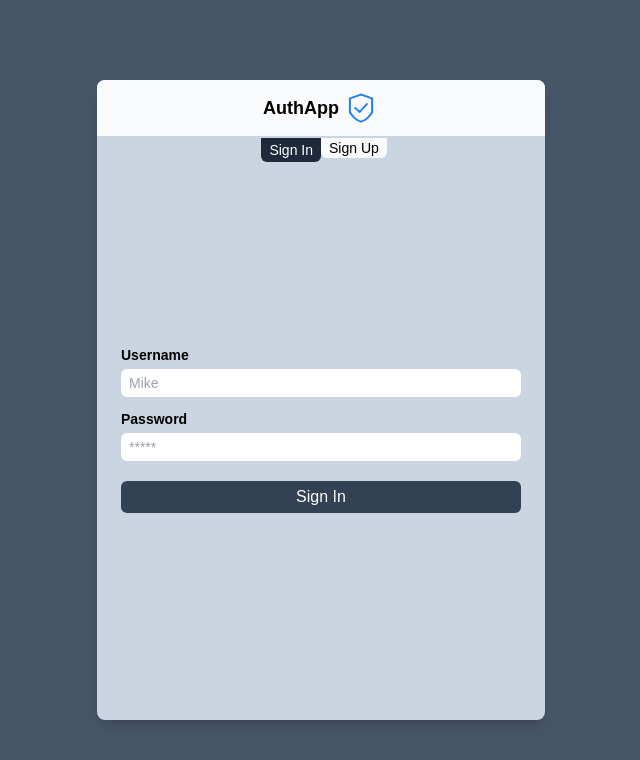
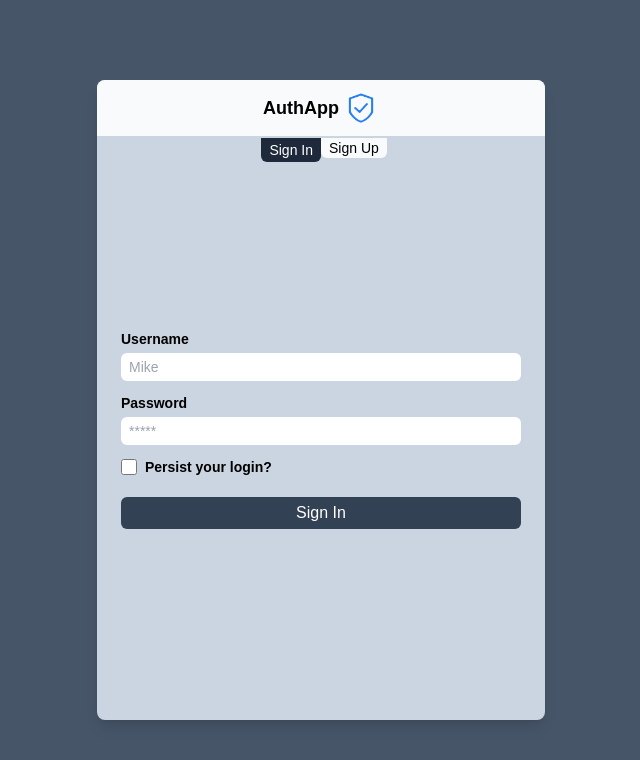
Before and after one commit to Mike5801/RefreshTokenAuth, a React (Vite) app in the folder client/: page / in a window 1280 px wide. Shown: the top 760 px of the page, without its empty margins (319-959 px from the left). Built offline with nearby package versions, Linux system fonts and the light colour scheme; no server answers.

Commit message:
add persisted login

```diff
--- a/client/src/App.tsx
+++ b/client/src/App.tsx
@@ -5,6 +5,7 @@ import HomePage from "./pages/HomePage"
 import LoginPage from "./pages/LoginPage"
 import MyProfile from "./pages/MyProfile"
 import AllUsers from "./pages/AllUsers"
+import PersistLogin from "./components/PersistLogin"
 
 function App() {
   const token = useAppSelector((state) => state.auth.token)
@@ -14,11 +15,13 @@ function App() {
       <BrowserRouter>
         <Routes>
           <Route path="/" element={ <LoginPage /> } />
-          <Route element={ token ? <Layout /> : <Navigate to="/" /> } >
-            <Route path="/home"  element={ <HomePage /> } />
-            <Route path="/my-profile"  element={ <MyProfile /> } />
-            <Route path="/all-users" element={ <AllUsers /> } />
-          </Route>
+            <Route element={ <PersistLogin /> }>
+              <Route element={ token ? <Layout /> : <Navigate to="/" /> } >
+                <Route path="/home" element={ <HomePage /> } />
+                <Route path="/my-profile"  element={ <MyProfile /> } />
+                <Route path="/all-users" element={ <AllUsers /> } />
+              </Route>
+            </Route>
         </Routes>
       </BrowserRouter>
     </div>
--- a/client/src/components/DataGrid/DataGrid.tsx
+++ b/client/src/components/DataGrid/DataGrid.tsx
@@ -1,5 +1,3 @@
-import React from 'react'
-import { useAppSelector } from '../../hooks/reduxHooks'
 import { ReadUser } from '../../interfaces/User'
 import DataGridHeader from './DataGridHeader'
 import DataGridElement from './DataGridElement'
@@ -26,8 +24,8 @@ const DataGrid = ({ users }: Props) => {
           ? users.map((user, id) => (
             <DataGridElement key={id} user={user} />
           ))
-          : (<h1>No hay usuarios</h1>)
-        : (<h1>Cargando...</h1>)
+          : (<h1 className='text-white text-xl'>There are no users</h1>)
+        : (<h1 className='text-white text-xl'>Loading...</h1>)
       }
     </div>
   )
--- a/client/src/components/Input.tsx
+++ b/client/src/components/Input.tsx
@@ -14,7 +14,7 @@ const Input = ({ type, name, label, placeholder, required }: Props) => {
 
   return (
     <div className='flex flex-col w-full gap-1'>
-      <label className='text-sm font-semibold' htmlFor="name">{ label }</label>
+      <label className='text-sm font-semibold' htmlFor={name}>{ label }</label>
       <input
         className='w-full text-sm rounded-md px-2 py-1 focus:ring-2 focus:ring-blue-300 focus:border-blue-300 focus:outline-none placeholder:text-sm'
         {...register(name)} type={ type } id={ name } name={ name } placeholder={ placeholder } required={ required }
--- a/client/src/components/Layout.tsx
+++ b/client/src/components/Layout.tsx
@@ -1,6 +1,7 @@
 import React from 'react'
 import Navbar from './Navbar/Navbar'
 import { Outlet } from 'react-router-dom'
+import PersistLogin from './PersistLogin'
 
 type Props = {}
 
--- /dev/null
+++ b/client/src/components/PersistLogin.tsx
@@ -0,0 +1,47 @@
+import React, { useState, useEffect  } from 'react'
+import { useRefreshTokenQuery } from '../services/sessionQueryHooks'
+import { useNavigate } from 'react-router-dom'
+import { Outlet } from 'react-router-dom'
+import { useAppSelector } from '../hooks/reduxHooks'
+import useUser from '../hooks/useUser'
+
+const PersistLogin = () => {
+  const [isLoading, setIsLoading] = useState(true)
+  const refresh = useRefreshTokenQuery()
+  const token = useAppSelector((state) => state.auth.token)
+  const persist = useAppSelector((state) => state.auth.persist)
+  const navigate = useNavigate()
+  const user = useUser()
+
+  useEffect(() => {
+    const verifyRefreshToken = async () => {
+      try {
+        const newToken = await refresh()
+
+        user(newToken)
+
+      } catch (err) {
+        navigate("/")
+      } finally {
+        setIsLoading(false)
+      }
+    }
+
+    !token ? verifyRefreshToken(): setIsLoading(false)
+  }, [])
+
+  return (
+    <>
+      {
+        !persist
+        ? <Outlet />
+        : isLoading
+          ? <h1 className='text-white text-xl'>Loading...</h1>
+          : <Outlet />
+
+      }
+    </>
+  )
+}
+
+export default PersistLogin
--- a/client/src/features/authSlice.ts
+++ b/client/src/features/authSlice.ts
@@ -1,6 +1,5 @@
 import { createSlice } from '@reduxjs/toolkit'
 import type { PayloadAction } from '@reduxjs/toolkit'
-import type { RootState } from '../store'
 import { ReadUser } from '../interfaces/User';
 
 export interface Session {
@@ -9,11 +8,14 @@ export interface Session {
   occupation?: string;
   picture?: string;
   birthDate?: Date
+  persist: boolean
 }
 
+const PERSIST = localStorage.getItem("persist")
+
 const initialState: Session = {
-  user: undefined,
-  token: undefined
+  token: undefined,
+  persist: PERSIST ? JSON.parse(PERSIST) : false
 }
 
 export const authSlice = createSlice({
@@ -26,16 +28,20 @@ export const authSlice = createSlice({
     logOut: (state) => {
       state.user = undefined
       state.token = undefined
+      state.persist = false
     },
     setUser: (state, action: PayloadAction<ReadUser>) => {
       state.user = action.payload.user
       state.picture = action.payload.picture
       state.occupation = action.payload.occupation
       state.birthDate = action.payload.birthDate
+    },
+    setPersist: (state) => {
+      state.persist = !state.persist
     }
   }
 })
 
-export const { setToken, logOut, setUser } = authSlice.actions
+export const { setToken, logOut, setUser, setPersist } = authSlice.actions
 
 export default authSlice.reducer
--- /dev/null
+++ b/client/src/hooks/useUser.ts
@@ -0,0 +1,22 @@
+import jwt_decode from "jwt-decode"
+import { useAppDispatch } from './reduxHooks'
+import { ReadUser } from '../interfaces/User'
+import { setUser } from '../features/authSlice'
+
+const useUser = () => {
+
+  const dispatch = useAppDispatch()
+
+  const user = (token: string) => {
+    try{
+      const userInfo: ReadUser = jwt_decode(token)
+      dispatch(setUser(userInfo))
+    } catch (err) {
+      return Promise.reject(err)
+    }
+  }
+
+  return user
+}
+
+export default useUser
--- /dev/null
+++ b/client/src/pages/LoginPage/Checkbox.tsx
@@ -0,0 +1,36 @@
+import React, { useEffect } from 'react'
+import { useAppDispatch } from '../../hooks/reduxHooks'
+import { setPersist } from '../../features/authSlice'
+
+
+type Props = {
+  name: string,
+  label: string,
+  persist: boolean,
+}
+
+const Checkbox = ({ name, label, persist }: Props) => {
+  const dispatch = useAppDispatch()
+
+  useEffect(() => {
+    localStorage.setItem("persist", persist as unknown as string)
+  }, [persist])
+
+  return (
+    <div className='flex w-full gap-2'>
+      <input
+        className='text-sm rounded-md w-4 focus:ring-2 focus:ring-blue-300 focus:border-blue-300 focus:outline-none placeholder:text-sm'
+        id={ name }
+        type="checkbox"
+        onChange={() => {
+          dispatch(setPersist())
+        }}
+        checked={ persist }
+      />
+      <label className='text-sm font-semibold' htmlFor={ name }>{ label }</label>
+
+    </div>
+  )
+}
+
+export default Checkbox
--- a/client/src/pages/LoginPage/index.tsx
+++ b/client/src/pages/LoginPage/index.tsx
@@ -6,6 +6,8 @@ import Button from '../../components/Button'
 import { SignIn, SignUp } from '../../interfaces/Auth'
 import { useNavigate } from "react-router-dom"
 import { useSignUpQuery, useSignInQuery } from '../../services/sessionQueryHooks'
+import Checkbox from './Checkbox'
+import { useAppSelector } from '../../hooks/reduxHooks'
 
 
 interface FormInputs {
@@ -21,6 +23,7 @@ type Props = {}
 
 const LoginPage = (props: Props) => {
   const [isSignIn, setIsSignIn] = useState<boolean>(true)
+  const persist = useAppSelector((state) => state.auth.persist)
   const signUp = useSignUpQuery()
   const signIn = useSignInQuery()
   const navigate = useNavigate()
@@ -75,6 +78,7 @@ const LoginPage = (props: Props) => {
             {!isSignIn && <Input type='text' label='Occupation' placeholder='Software Engineer' name="occupation" required={false}/>}
             {!isSignIn && <Input type='date' label='Birth of Date' placeholder='' name="birthDate" required={false}/>}
             {!isSignIn && <Input type='file' label='Profile picture' placeholder='' name="image" required={false}/>}
+            <Checkbox label='Persist your login?' persist={ persist } name="persist"/>
             <Button text={ isSignIn ? "Sign In" : "Sign Up" }/>
             <button
               className={`${ isSignIn ? "bg-slate-800 text-white py-[0.1rem] pointer-events-none" : "bg-slate-50 hover:bg-slate-200" } transition-all duration-100 ease-in absolute top-0 right-1/2 text-sm rounded-bl-md rounded-br-md px-2`}
--- a/client/src/services/sessionQueryHooks.ts
+++ b/client/src/services/sessionQueryHooks.ts
@@ -7,6 +7,7 @@ import { setToken, setUser } from "../features/authSlice"
 import { SessionResponse, SignIn, SignUp } from '../interfaces/Auth'
 import jwt_decode from "jwt-decode"
 import { ReadUser } from '../interfaces/User'
+import useUser from '../hooks/useUser'
 
 export const useSignUpQuery = () => {
 
@@ -45,6 +46,7 @@ export const useSignUpQuery = () => {
 
 export const useSignInQuery = () => {
   const dispatch = useAppDispatch()
+  const user = useUser()
 
   const signIn = async (resData: SignIn) => {
     try {
@@ -57,9 +59,7 @@ export const useSignInQuery = () => {
 
       dispatch(setToken(response.data.token))
 
-      const userInfo: ReadUser = jwt_decode(response.data.token)
-
-      dispatch(setUser(userInfo))
+      user(response.data.token)
 
     } catch (err) {
       return Promise.reject(err)
@@ -77,7 +77,7 @@ export const useLogoutQuery = () => {
   const logout = async () => {
     try {
       await axiosPublic({
-        url: "auth/refresh",
+        url: "auth/logout",
         method: "GET",
         withCredentials: true
       })
```
Also changed, not shown: 1 other file (tests, documents, lock files or other folders).
